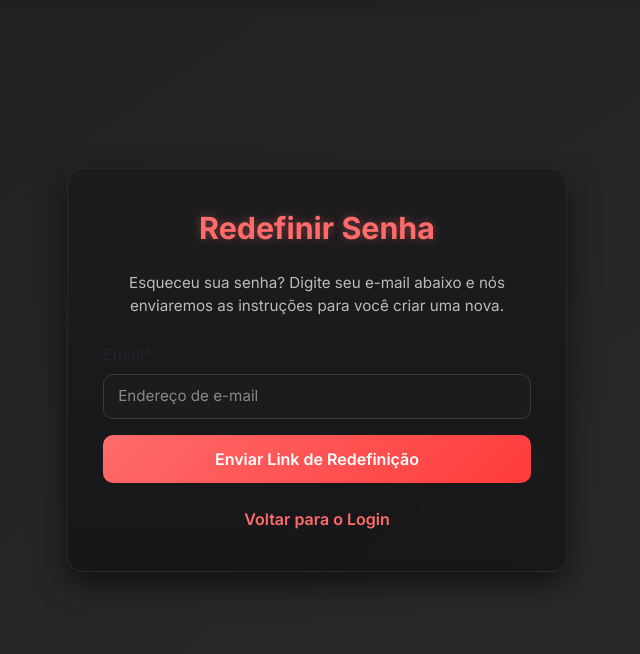
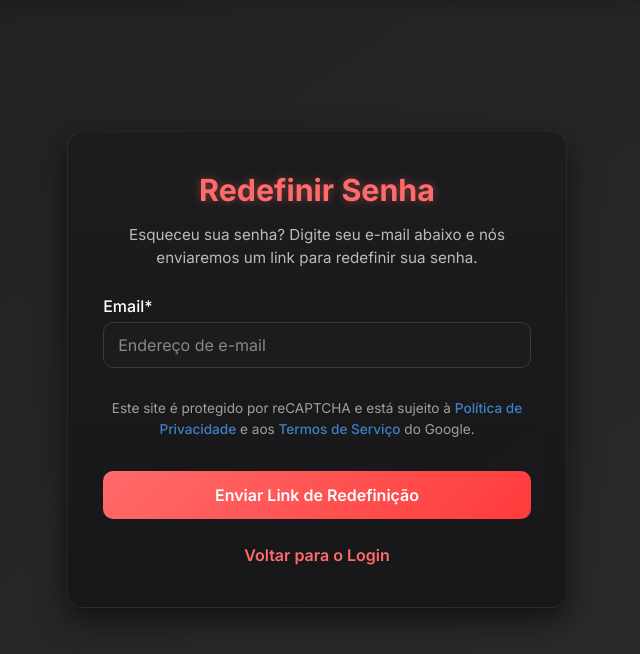
Before and after one commit to uPolarized/EsporteFY, a Django app: page /accounts/password/reset/ in a window 1280 px wide. Shown: the part 68-722 px from the top of the page, without its empty margins (323-963 px from the left). Run offline with Django 5.2, Linux system fonts and the light colour scheme; some libraries are stand-ins or nearby versions.

Commit message:
feat: adiçao do recapatcha em novas telas, trocar senha e de cadastro

```diff
--- a/app/templates/account/password_reset.html
+++ b/app/templates/account/password_reset.html
@@ -1,14 +1,39 @@
 {% extends "account/base.html" %}
-{% load crispy_forms_tags %}
+{% load crispy_forms_tags static %}
 
 {% block title %}Redefinir Senha{% endblock %}
 
 {% block extra_head %}
-    {# Importa o CSS específico para esta página #}
-    {% load static %}
-    <link rel="stylesheet" href="{% static 'css/login/password_reset.css' %}">
+<link rel="stylesheet" href="{% static 'css/login/password_reset.css' %}">
+<script src="https://www.google.com/recaptcha/api.js" async defer></script>
+
+<style>
+    .recaptcha-wrapper {
+        display: flex;
+        flex-direction: column;
+        align-items: center;
+        margin: 20px 0 5px 0;
+    }
+
+    .recaptcha-disclaimer {
+        text-align: center;
+        max-width: 440px;
+        font-size: 0.85rem;
+        opacity: 0.75;
+        line-height: 1.3rem;
+        margin-top: 10px;
+    }
+
+    .recaptcha-disclaimer a {
+        color: #4AA3FF;
+        text-decoration: none;
+    }
+
+    .recaptcha-disclaimer a:hover {
+        text-decoration: underline;
+    }
+</style>
 {% endblock %}
-
 
 {% block content %}
 <div class="container password-reset-container">
@@ -16,15 +41,30 @@
         <div class="col-md-6 col-lg-5">
             <div class="card password-reset-card">
                 <div class="card-body">
-                    <h3 class="card-title text-center mb-4">Redefinir Senha</h3>
+
+                    <h3 class="card-title text-center mb-3">Redefinir Senha</h3>
 
                     <p class="text-muted text-center mb-4">
-                        Esqueceu sua senha? Digite seu e-mail abaixo e nós enviaremos as instruções para você criar uma nova.
+                        Esqueceu sua senha? Digite seu e-mail abaixo e nós enviaremos um link para redefinir sua senha.
                     </p>
 
                     <form method="post" action="{% url 'account_reset_password' %}">
                         {% csrf_token %}
-                        {{ form|crispy }}
+
+                        {{ form.email|as_crispy_field }}
+
+                        <!-- 🔥 reCAPTCHA centralizado -->
+                        <div class="recaptcha-wrapper">
+                            {{ form.captcha }}
+                            <p class="recaptcha-disclaimer">
+                                Este site é protegido por reCAPTCHA e está sujeito à
+                                <a href="https://policies.google.com/privacy" target="_blank">Política de Privacidade</a>
+                                e aos
+                                <a href="https://policies.google.com/terms" target="_blank">Termos de Serviço</a>
+                                do Google.
+                            </p>
+                        </div>
+
                         <div class="d-grid mt-3">
                             <button class="btn btn-primary" type="submit">Enviar Link de Redefinição</button>
                         </div>
@@ -33,6 +73,7 @@
                     <p class="text-center mt-4 mb-0">
                         <a href="{% url 'account_login' %}">Voltar para o Login</a>
                     </p>
+
                 </div>
             </div>
         </div>
--- a/perfis/forms.py
+++ b/perfis/forms.py
@@ -6,7 +6,7 @@ from crispy_forms.layout import Layout
 from allauth.account.forms import SetPasswordForm, ChangePasswordForm
 from django_recaptcha.fields import ReCaptchaField  # <--- CORRIGIDO
 from django_recaptcha.widgets import ReCaptchaV2Checkbox  # <--- CORRIGIDO
-
+from allauth.account.forms import ResetPasswordForm
 # --- Formulário para Cadastro FOI MOVIDO PARA 'perfis/signup_form.py' ---
 
 
@@ -79,3 +79,11 @@ class ChangePasswordCaptchaForm(ChangePasswordForm):
             'data-size': 'normal',
         })
     )
+
+class CustomResetPasswordForm(ResetPasswordForm):
+    captcha = ReCaptchaField(
+        widget=ReCaptchaV2Checkbox(attrs={
+            "data-theme": "dark",
+            "data-size": "normal",
+        })
+    )
--- a/static/css/login/password_reset.css
+++ b/static/css/login/password_reset.css
@@ -1,5 +1,5 @@
 /* ===========================================
- * Redefinir Senha - Tema Escuro EsporteFY (corrigido)
+ * Redefinir Senha - Tema Escuro EsporteFY (corrigido + recaptcha otimizado)
  * =========================================== */
 
 html, body {
@@ -21,16 +21,16 @@ html, body {
     padding: 2rem;
 }
 
-/* 🔹 Corrige a grid do Bootstrap que deixava o card muito estreito */
+/* GRID corrigida */
 .password-reset-container .row {
     width: 100%;
-    max-width: 600px; /* aumenta limite máximo */
+    max-width: 600px;
     justify-content: center;
 }
 
 .password-reset-container .col-md-6.col-lg-5 {
     flex: 0 0 100%;
-    max-width: 100%; /* remove restrição de 410px */
+    max-width: 100%;
     display: flex;
     justify-content: center;
 }
@@ -44,7 +44,7 @@ html, body {
     -webkit-backdrop-filter: blur(10px);
     box-shadow: 0 12px 30px rgba(0, 0, 0, 0.55);
     width: 100%;
-    max-width: 500px; /* 🔹 tamanho ideal */
+    max-width: 500px;
     animation: fadeInUp 0.7s ease;
 }
 
@@ -66,9 +66,6 @@ html, body {
     margin-bottom: 1.5rem;
     text-shadow: 0 0 10px rgba(255, 107, 107, 0.4);
     font-size: 1.9rem;
-    line-height: 1.3;
-    word-break: normal; /* impede quebra de palavras */
-    white-space: normal;
 }
 
 /* ===== Texto explicativo ===== */
@@ -79,6 +76,13 @@ html, body {
     margin-bottom: 1.8rem;
 }
 
+/* ===== Labels (problema do EMAIL corrigido) ===== */
+.password-reset-card label {
+    color: #fff !important;
+    font-weight: 500;
+    margin-bottom: 4px;
+}
+
 /* ===== Campos ===== */
 .password-reset-card .form-control {
     background-color: #1c1c1c !important;
@@ -87,7 +91,6 @@ html, body {
     border-radius: 10px;
     padding: 10px 14px;
     transition: all 0.3s ease;
-    font-size: 0.95rem;
 }
 
 .password-reset-card .form-control::placeholder {
@@ -129,10 +132,39 @@ html, body {
     text-shadow: 0 0 10px rgba(255, 107, 107, 0.4);
 }
 
+/* ======================================================
+   reCAPTCHA — Tornar legível no modo escuro
+   ====================================================== */
+
+/* Centraliza o captcha */
+.g-recaptcha,
+.recaptcha-container {
+    display: flex !important;
+    justify-content: center !important;
+    margin: 20px 0 !important;
+}
+
+/* Melhora a visibilidade do iframe sem violar as regras do Google */
+.grecaptcha-badge {
+    filter: brightness(2);
+}
+
+/* Disclaimer do reCAPTCHA */
+.recaptcha-disclaimer {
+    text-align: center;
+    color: #ccc;
+    font-size: 0.85rem;
+    margin-top: 10px;
+}
+
+.recaptcha-disclaimer a {
+    color: #72b7ff;
+    font-weight: 500;
+}
+
 /* ===== Responsividade ===== */
 @media (max-width: 768px) {
     .password-reset-card {
-        padding: 1.8rem;
         max-width: 90%;
     }
     .password-reset-card .card-title {
--- a/static/css/login/signup.css
+++ b/static/css/login/signup.css
@@ -141,6 +141,7 @@ hr {
 }
 
 
+
 /* === Correções de contraste do Allauth (validações e ajudas) === */
 
 /* Textos de ajuda (ex: regras de senha) */
```
Also changed, not shown: app/forms.py (+191 -10 lines), app/templates/account/password_change.html (+46 -10 lines), app/templates/account/signup.html (+22 -1 lines), esportefy/settings.py (+8 -0 lines), perfis/signup_form.py (+44 -4 lines), media/fotos_perfil/centro_esportivo_caxito.jpg (added), 1 other file.
